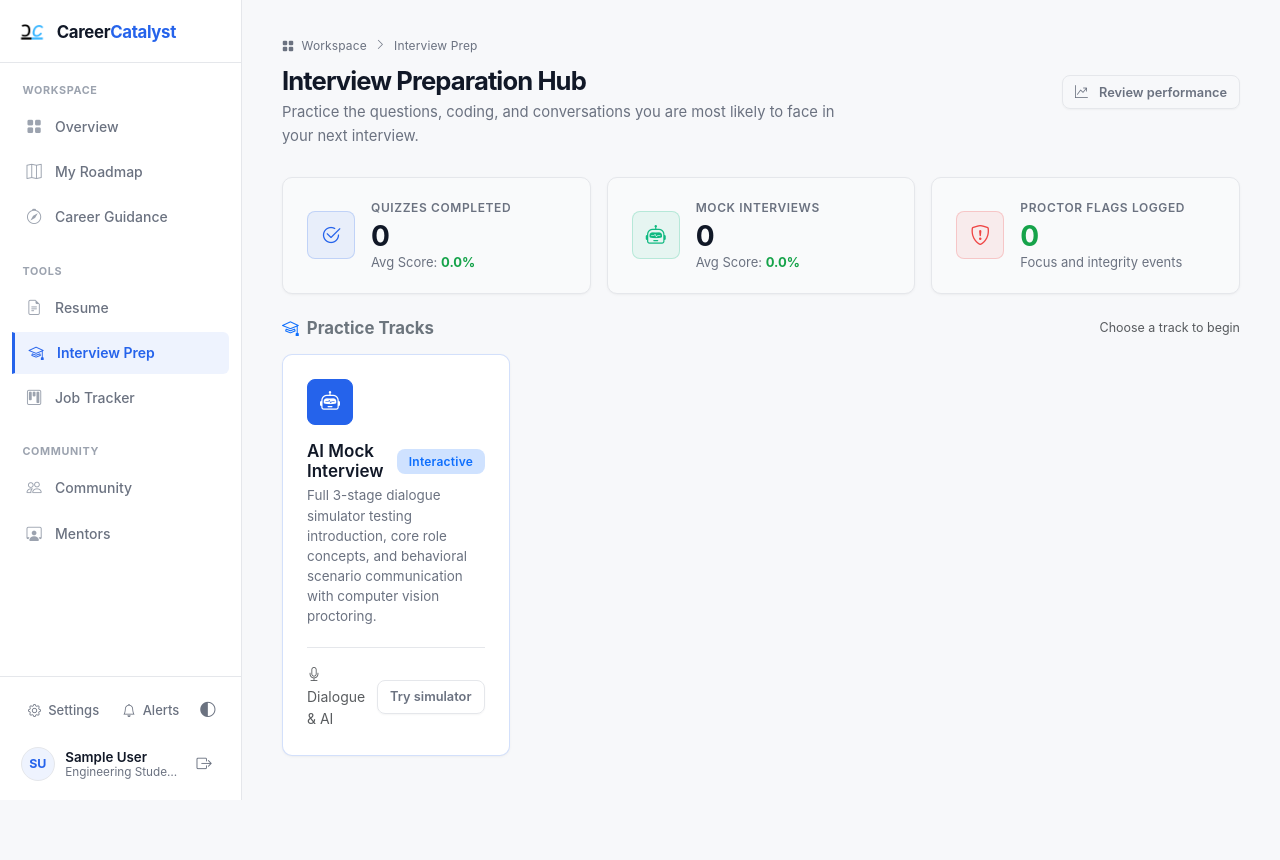
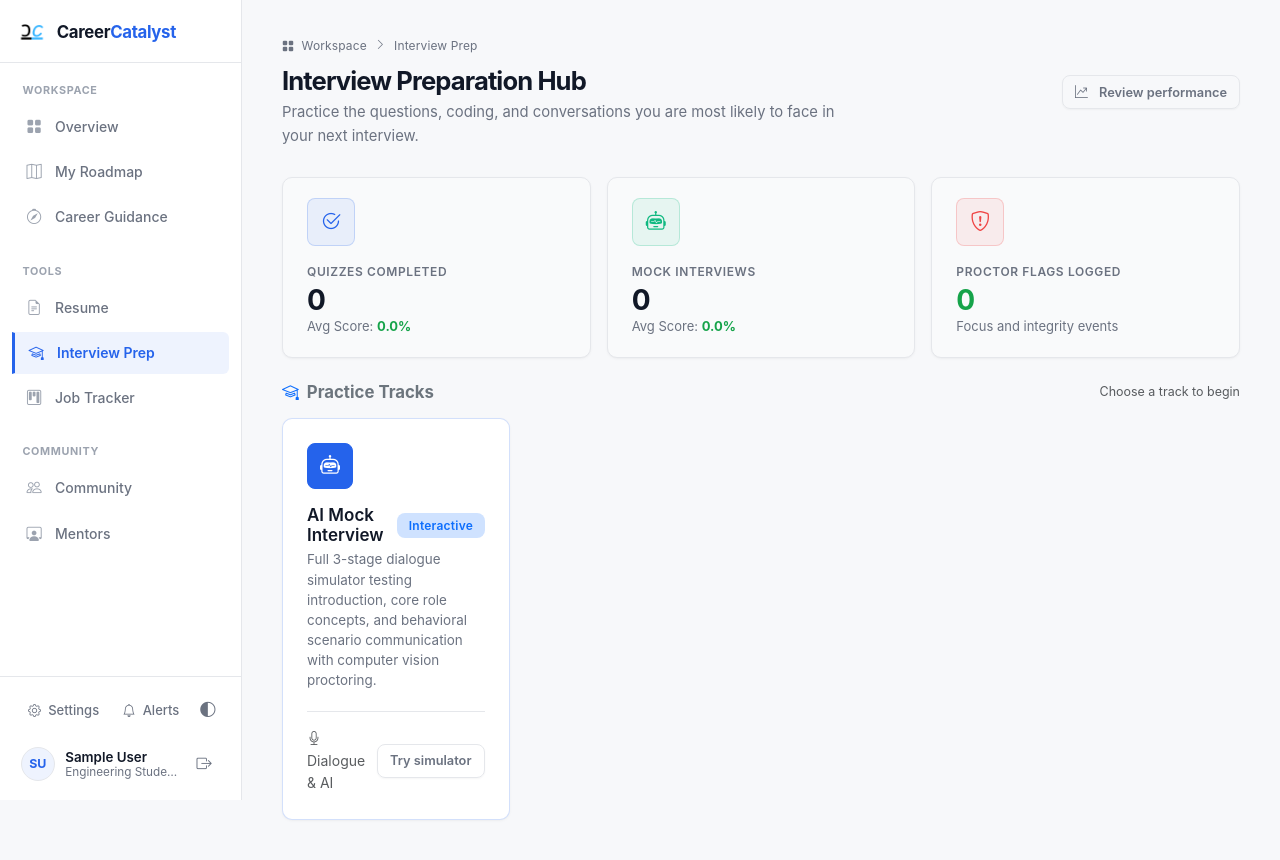
Before and after one commit to Syedfarhan078/Career-Catalyst-Django, a Django app: page /interviews/ in a window 1280 px wide. Shown: the top 860 px of the page. Before the commit the page ends 800 px from the top, so only its background shows below. Run offline with Django 5.2, Linux system fonts and the light colour scheme; the visitor is signed in with stand-in values (Sample User, id 1); data that the repository does not hold is empty; some libraries are stand-ins or nearby versions.

Commit message:
Fix interview stat card readability
Co-authored-by: Copilot App <223556219+Copilot@users.noreply.github.com>

```diff
--- a/static/css/interviews.css
+++ b/static/css/interviews.css
@@ -75,7 +75,8 @@
     border-radius: var(--dash-radius-lg, 10px);
     padding: 1.25rem 1.5rem;
     display: flex;
-    align-items: center;
+    flex-direction: column;
+    align-items: flex-start;
     gap: 1rem;
     box-shadow: var(--dash-shadow-sm);
     transition: transform 0.15s ease, border-color 0.15s ease;
@@ -92,8 +93,8 @@
 }
 
 .interview-stat-card > div:last-child {
+    width: 100%;
     min-width: 0;
-    flex: 1 1 auto;
 }
 
 .interview-stat-label,
@@ -210,6 +211,13 @@
     font-weight: 600;
     color: var(--dash-text);
     margin-bottom: 0.5rem;
+    min-width: 0;
+    overflow-wrap: normal;
+    word-break: normal;
+}
+
+.interview-track-card > .d-flex .interview-track-title {
+    flex: 1 1 auto;
 }
 
 .interview-track-desc {
--- a/templates/interviews/hub.html
+++ b/templates/interviews/hub.html
@@ -5,7 +5,7 @@
 
 {% block extra_css %}
 <link rel="stylesheet" href="{% static 'css/dashboard.css' %}?v=1.1">
-<link rel="stylesheet" href="{% static 'css/interviews.css' %}?v=1.2">
+<link rel="stylesheet" href="{% static 'css/interviews.css' %}?v=1.3">
 {% endblock %}
 
 {# Override public marketing navbar, footer, and chatbot for authenticated workspace shell #}
```
